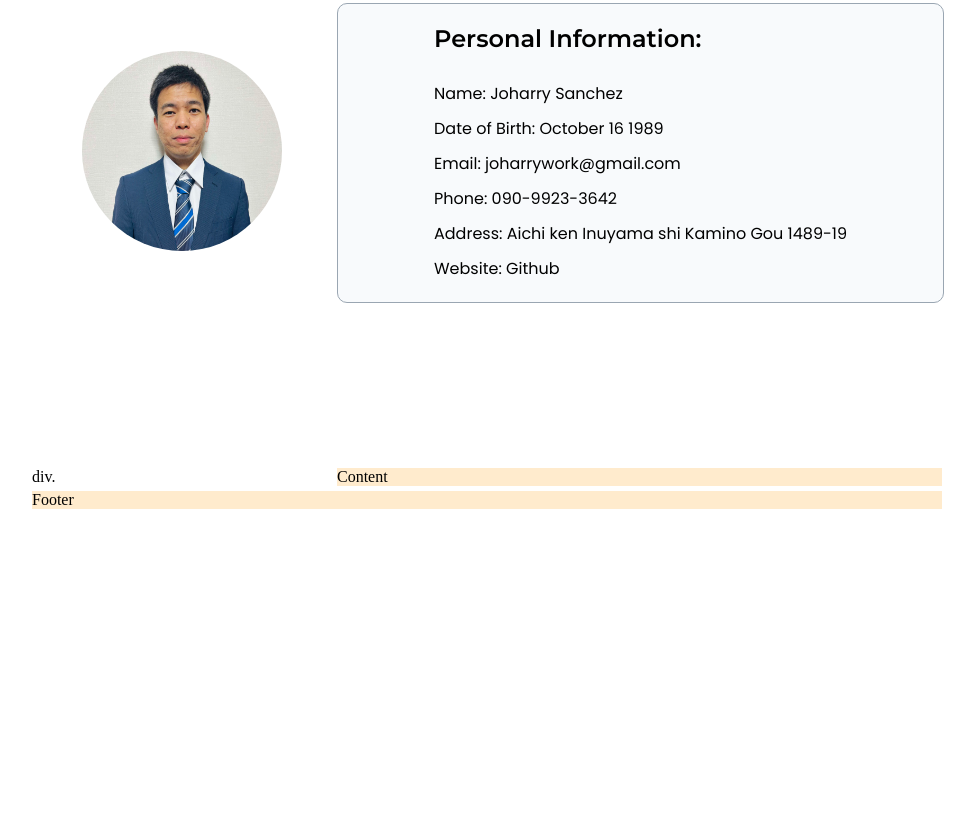
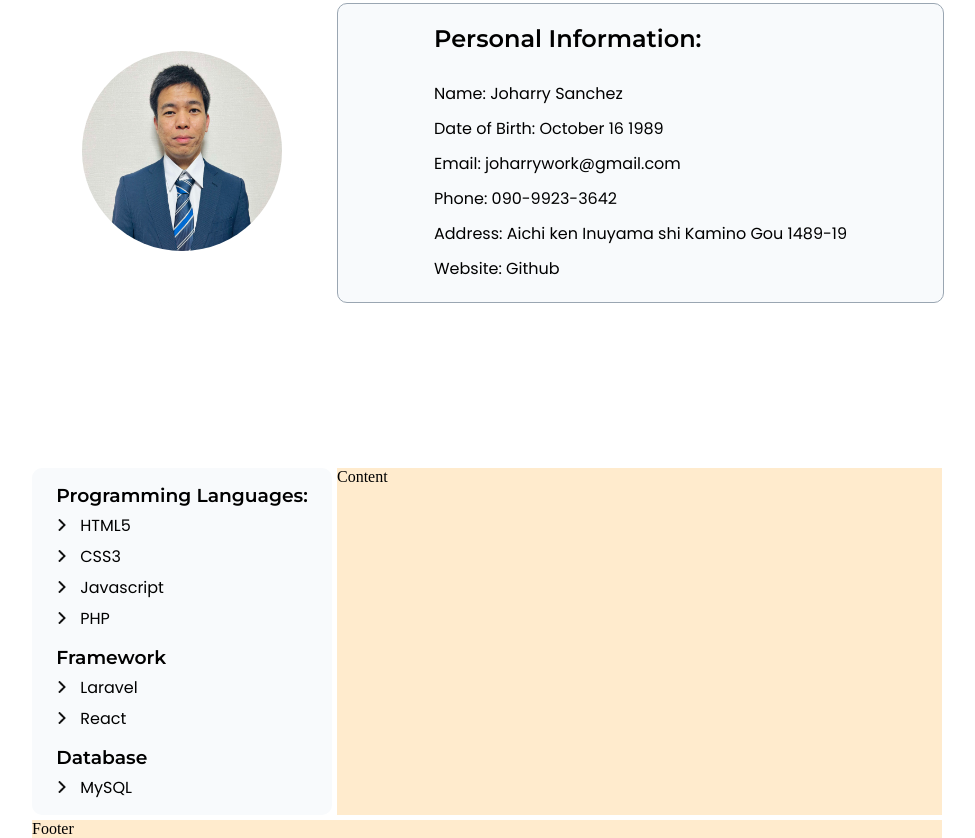
Before and after one commit to jujuWork/Main, a plain HTML site: page Course_Project/Project-1/index.html in a window 1280 px wide. Shown: the part 375-1213 px from the top of the page, without its empty margins (222-1197 px from the left). Before the commit the page ends 884 px from the top, so only its background shows below. Drawn offline with Linux system fonts and the light colour scheme.

Commit message:
project01

```diff
--- a/Course_Project/Project-1/index.css
+++ b/Course_Project/Project-1/index.css
@@ -104,6 +104,46 @@ li {
 .section {
     grid-area: section;
     margin-top: 10em;
+    background-color: #F8FAFC;
+    width: 100%;
+    border-radius: 10px;
+    position: relative;
+    display: flex;
+    align-items: center;
+    justify-content: center;
+}
+
+.section-items {
+    margin-top: 1em;
+}
+.section-items > h3 {
+    font-family: "Montserrat", sans-serif;
+    font-optical-sizing: auto;
+    font-weight: 600;
+    font-style: normal;
+}
+
+.section-items > ul {
+    margin-bottom: 15px;
+}
+
+.section-items > ul > li {
+    padding-top: 3px;
+    margin-top: 3px;
+    font-family: "Poppins", sans-serif;
+    font-weight: 400;
+    font-style: normal;
+}
+
+.section-items > ul > li::before {
+    display: inline-block;
+    width: .75em;
+    height: .75em;
+    content: '';
+    background-image: url('./images/right-arrow.png');
+    background-size: contain;
+    background-repeat: no-repeat;
+    padding-right: .75em;
 }
 
 /****** CONTENT ******/
--- a/Course_Project/Project-1/index.html
+++ b/Course_Project/Project-1/index.html
@@ -54,8 +54,23 @@
 
 
         <div class="grid-item section">
-            <section class="section-item">
-                div.
+            <section class="section-items">
+                    <h3>Programming Languages:</h3>
+                    <ul>
+                        <li>HTML5</li>
+                        <li>CSS3</li>
+                        <li>Javascript</li>
+                        <li>PHP</li>
+                    </ul>
+                    <h3>Framework</h3>
+                    <ul>
+                        <li>Laravel</li>
+                        <li>React</li>
+                    </ul>
+                    <h3>Database</h3>
+                    <ul>
+                        <li>MySQL</li>
+                    </ul>
             </section>
         </div>
 
```
Also changed, not shown: Course_Project/Project-1/images/right-arrow.png (added).
